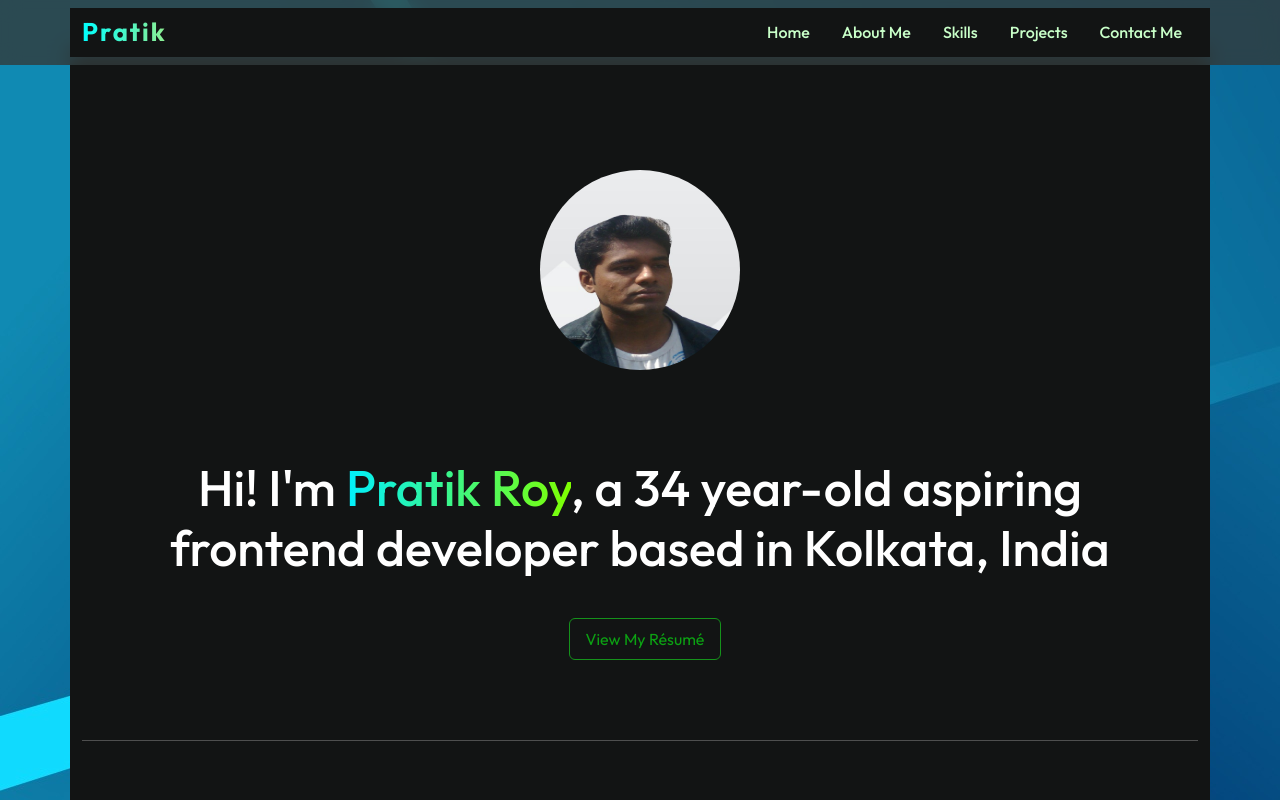
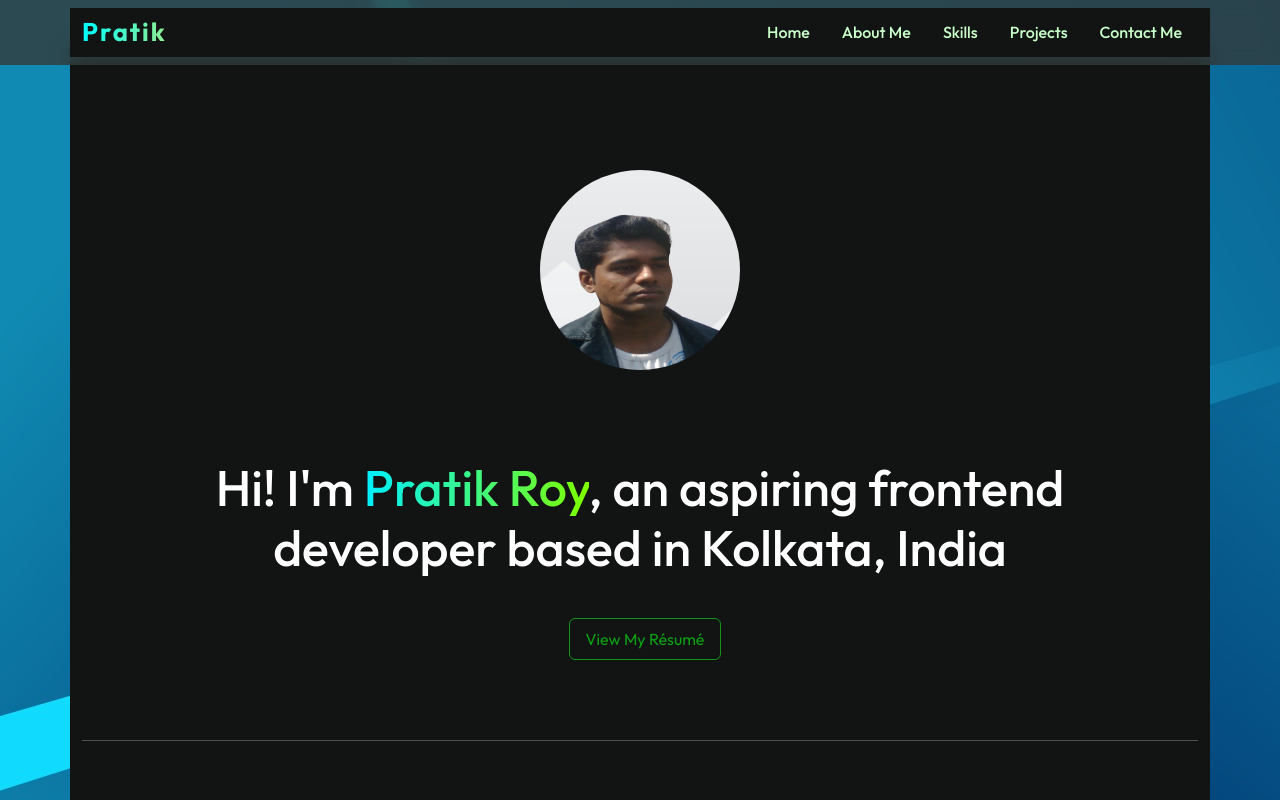
Before and after one commit to pratikroxx91/portfolio, a React (Vite) app: page / in a window 1280 px wide. Shown: the top 800 px of the page. Built offline with nearby package versions, Linux system fonts and the light colour scheme.

Commit message:
removed few words in hero section

```diff
--- a/src/components/Hero/Hero.jsx
+++ b/src/components/Hero/Hero.jsx
@@ -12,7 +12,7 @@ const Hero = () => {
                             <img id='hero-img' src={profile_img} />
                         </div>
                         <div className="col-12 mb-3 p-3">
-                            <h1>Hi! I'm <span className='cName'>Pratik Roy</span>, a 34 year-old aspiring frontend developer based in Kolkata, India</h1>
+                            <h1>Hi! I'm <span className='cName'>Pratik Roy</span>, an aspiring frontend developer based in Kolkata, India</h1>
                         </div>
                         <div className="hero-action text-center">
                             <a href="https://drive.google.com/file/d/1jlrpLhse3Gqa6Ez9rV3xxsunaFy88lhM/view?usp=sharing" target="_blank" rel="noopener noreferrer"><button type="button" className="btn px-3 py-2">View My Résumé</button></a>
```
